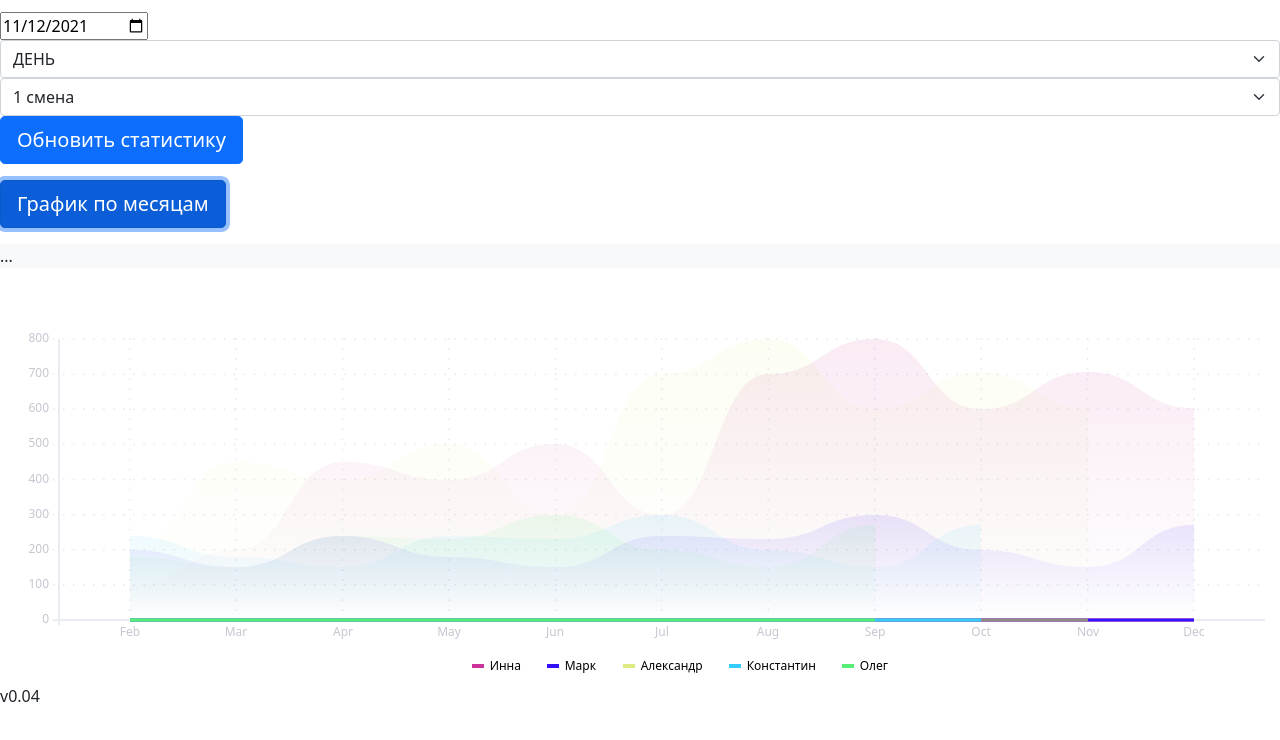
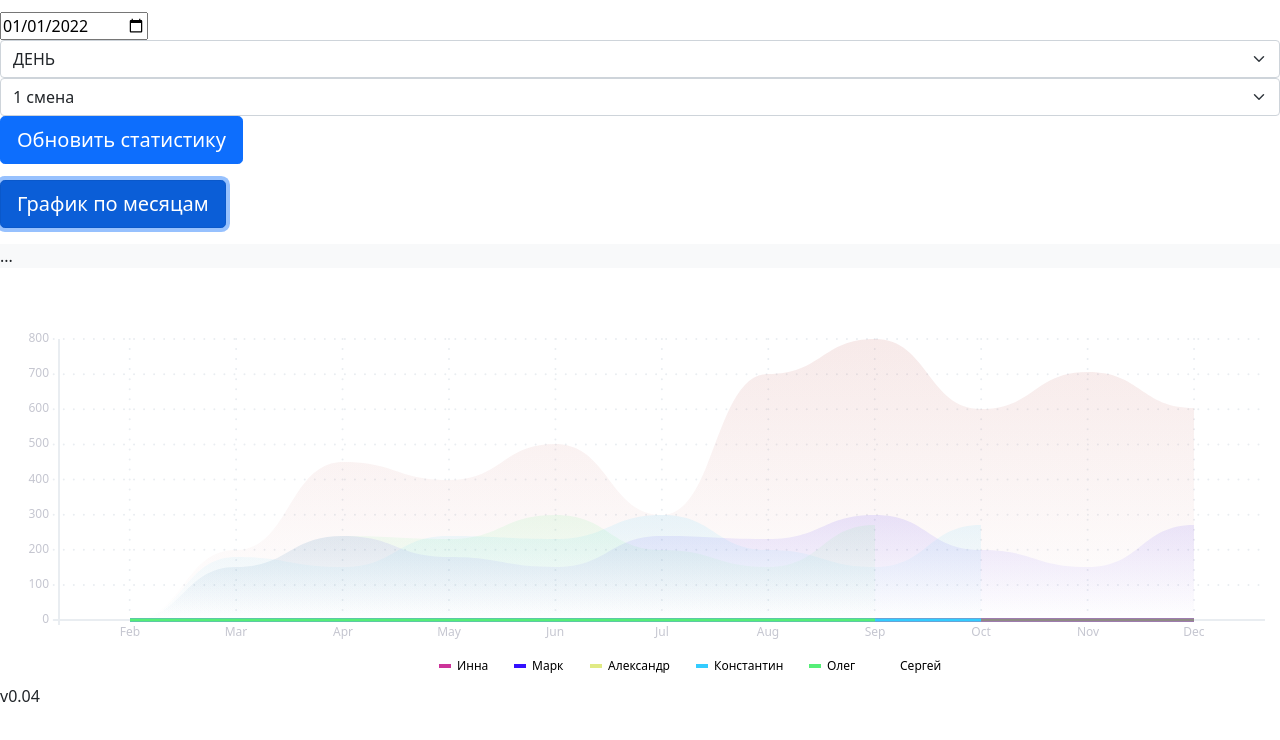
Before and after one commit to OlegN5/stimestatistic, a plain HTML site: page dist/index.html in a window 1280 px wide. Both pictures are taken after a click on the button "График по месяцам". Shown: the part 42-782 px from the top of the page. Drawn offline with nearby package versions, Linux system fonts and the light colour scheme; no server answers.

Commit message:
add grafic

```diff
--- a/dist/index.html
+++ b/dist/index.html
@@ -32,7 +32,7 @@
         </div>
     </div>
     <div>
-        <input id="date" type="date" name="calendar" value="2021-11-12">
+        <input id="date" type="date" name="calendar" value="2022-01-01">
         <select id='daynight' class="form-select" aria-label="Default select example">
             <option value="09:00:00" selected>ДЕНЬ</option>
             <option value="21:00:00">НОЧЬ</option>
--- a/dist/index.js
+++ b/dist/index.js
@@ -104,29 +104,117 @@ function sumStat (my) {
     }
 
 
+function myDaysInMonth(dataSmeny) {
+        var today = dataSmeny
+        var month = today.getMonth();
+        return daysInMonth(month + 1, today.getFullYear())
 
+    }
+
+function daysInMonth(month,year) {
+      return new Date(year, month, 0).getDate();
+    }
 
 document.querySelector('#statMonth').addEventListener('click', function() {
     // Create liteChart.js Object
+
 	settings = {};
 	let d = new liteChart("chart", settings);
 
-	// Set labels
-	d.setLabels(["Feb", "Mar", "Apr", "May", "Jun", "Jul", "Aug", "Sep", "Oct", "Nov", "Dec"]);
+
+    dataSmeny = new Date('02.01.21')
+    timeSmeny = '00:00:00'
+    dataTimeSmeny = `${dataSmeny}`
+    let period = myDaysInMonth(dataSmeny)*24
+    dataTimeSmenyDate = dataSmeny
+    endZapros = dataTimeSmenyDate
+    endZapros.setHours(endZapros.getHours() + (Number(period)))
+
+
+        durOl = 0
+        durSe = 0
+        durKo = 0
+        durSa = 0
+        durMa = 0
+        durIn = 0
+        durSn = 0
+        minSa = 0
+        minKo = 0
+        minMa = 0
+        minSe = 0
+        minOl = 0
+        minIn = 0
+        minSn = 0
+
+    db.collection(selectCollectionInBase())
+    .where("timeStart", ">", getTimeSmeny(dataTimeSmeny))
+    .where("timeStart", "<", endZapros)
+    .get()
+    .then((querySnapshot) => {
+        querySnapshot.forEach((doc) => {
+            console.log(doc.id, " => ", doc.data());
+            console.log(doc.data())
+            sumStat (doc.data())
+            tableCreate (doc.data())
+        });
+    minSa = Math.floor((durSa%3600)/60)
+    minKo = Math.floor((durKo%3600)/60)
+    minMa = Math.floor((durMa%3600)/60)
+    minSe = Math.floor((durSe%3600)/60)
+    minOl = Math.floor((durOl%3600)/60)
+    minIn = Math.floor((durIn%3600)/60)
+    minSn = Math.floor((durSn%3600)/60)
+                    // Set labels
+
+
+
+
+
+
+
+    })
+    .catch((error) => {
+        console.log("Error getting documents: ", error);
+    });
+
+
+
+
+
+    d.setLabels(["Feb", "Mar", "Apr", "May", "Jun", "Jul", "Aug", "Sep", "Oct", "Nov", "Dec"]);
 
 	// Set legends and values
-	d.addLegend({"name": "Инна", "stroke": "#C39", "fill": "#fff", "values": [100, 200, 450, 400, 500, 300, 700, 800, 601, 705, 604]});
-	d.addLegend({"name": "Марк", "stroke": "#31f", "fill": "#fff", "values": [200, 150, 240, 180, 150, 240, 230, 300, 200, 150, 270]});
-    d.addLegend({"name": "Александр", "stroke": "#CD39", "fill": "#fff", "values": [, 200, 450, 400, 500, 300, 700, 800, 601, 705, 604]});
-	d.addLegend({"name": "Константин", "stroke": "#3Cf", "fill": "#fff", "values": [240, 180, 150, 240, 230, 300, 200, 150, 270]});
-    d.addLegend({"name": "Олег", "stroke": "#5e7", "fill": "#fff", "values": [180, 150, 240, 230, 300, 200, 150, 270]});
+	d.addLegend({"name": "Инна", "stroke": "#C39", "fill": "#fff", "values": [minIn, 200, 450, 400, 500, 300, 700, 800, 601, 705, 604]});
+	d.addLegend({"name": "Марк", "stroke": "#31f", "fill": "#fff", "values": [minMa, 150, 240, 180, 150, 240, 230, 300, 200, 150, 270]});
+    d.addLegend({"name": "Александр", "stroke": "#CD39", "fill": "#fff", "values": [minSa, 200, 450, 400, 500, 300, 700, 800, 601, 705, 604]});
+	d.addLegend({"name": "Константин", "stroke": "#3Cf", "fill": "#fff", "values": [minKo, 180, 150, 240, 230, 300, 200, 150, 270]});
+    d.addLegend({"name": "Олег", "stroke": "#5e7", "fill": "#fff", "values": [minOl, 150, 240, 230, 300, 200, 150, 270]});
+    d.addLegend({"name": "Сергей", "stroke": "#5f10", "fill": "#fff", "values": [minSe, 150, 240, 230, 300, 200, 150, 270]});
 
+
+    console.log('d',d)
 	// Inject chart into DOM object
 	let div = document.getElementById("your-id");
 	d.inject(div);
 
 	// Draw
 	d.draw();
+
+
+
+
+
+
+    // dd = vyvod (dataSmeny, timeSmeny, dataTimeSmeny, period, dataTimeSmenyDate, endZapros)
+
+    // console.log('!!!!!!!!!!', dd)
+
+
+
+
+
+
+
 
 
 
@@ -144,7 +232,9 @@ document.querySelector('#statButton').addEventListener('click', function() {
 
     dd = vyvod (dataSmeny, timeSmeny, dataTimeSmeny, period, dataTimeSmenyDate, endZapros)
 
-    console.log('!!!!!!!!!!', dd)
+    console.log('!!!!!!!!!!', dd[1])
+
+
 
 })
 
@@ -226,7 +316,7 @@ function vyvod (dataSmeny, timeSmeny, dataTimeSmeny, period, dataTimeSmenyDate,
                 if (Math.floor((durSn%3600)/60) < 10) {
                     minSn = `0${Math.floor((durSn%3600)/60)}`
                 }
-
+                console.log('minOl', minOl)
                 durSaST = `${Math.floor(durSa/3600)}: ${minSa}`
                 durKoST = `${Math.floor(durKo/3600)}: ${minKo}`
                 durMaST = `${Math.floor(durMa/3600)}: ${minMa}`
@@ -249,13 +339,15 @@ function vyvod (dataSmeny, timeSmeny, dataTimeSmeny, period, dataTimeSmenyDate,
                 document.getElementById('in').textContent = `Непомнящая отработала: ${durInST}`
                 document.getElementById('sn').textContent = `Неретин отработал: ${durSnST}`
 
+
             })
             .catch((error) => {
                 console.log("Error getting documents: ", error);
             });
         console.log('statistic')
         document.getElementById('statButton').disabled = false
-        return [durSaST,durMaST,durKoST,durOlST,durSeST,durInST,durSnST,durSa, durKo, durMa, durSe, durOl, durIn, durSn]
+        // return [durSaST,durMaST,durKoST,durOlST,durSeST,durInST,durSnST,durSa, durKo, durMa, durSe, durOl, durIn, durSn]
+        return [minSa, minKo, minMa, minSe, minOl, minIn]
 }
 
 document.querySelector('#statButton').addEventListener('dblclick', function() {
```
